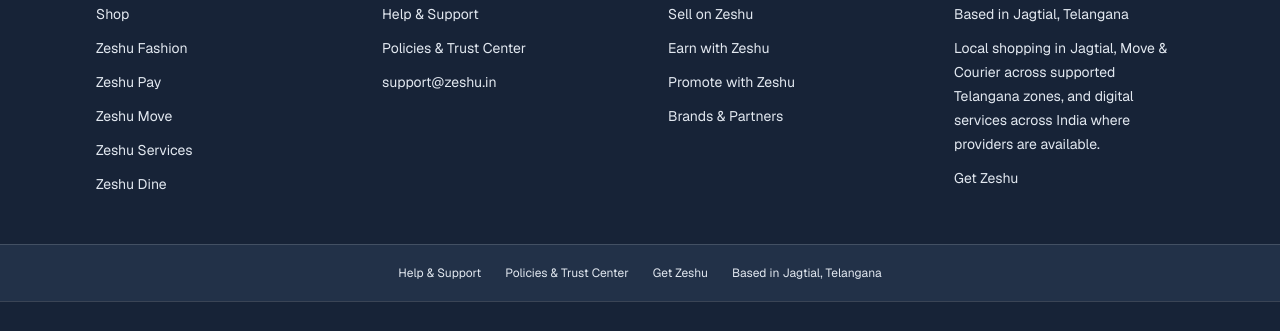
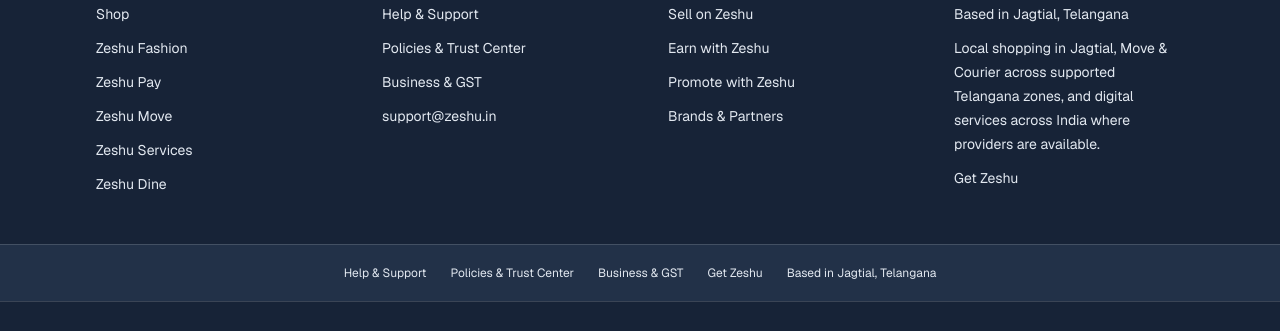
Before and after one commit to haseeb0127/zeshu-web, a Next.js app: page / in a window 1280 px wide. Shown: the part 2419-2750 px from the top of the page. Built offline with nearby package versions, Linux system fonts and the light colour scheme; no server answers; the database is empty.

Commit message:
Link registered GST business disclosures from mobile and desktop storefront footers

```diff
--- a/app/page.tsx
+++ b/app/page.tsx
@@ -3594,6 +3594,7 @@ export default function ZeshuSuperApp() {
           <div className="flex flex-wrap items-center justify-center gap-x-4 gap-y-2">
             <Link href="/help" className="font-semibold hover:underline">{t('Help & Support')}</Link>
             <Link href="/policies" className="font-semibold hover:underline">{t('Policies & Trust Center')}</Link>
+            <Link href="/business-details" className="font-semibold hover:underline">Business &amp; GST</Link>
             <Link href="/partners" className="font-semibold hover:underline">{t('Work with Zeshu')}</Link>
           </div>
           <p className="mt-3">© {new Date().getFullYear()} Zeshu · {t('Based in Jagtial, Telangana')}</p>
@@ -3613,6 +3614,7 @@ export default function ZeshuSuperApp() {
           <div className="min-w-0"><h2 className="mb-4 text-sm font-black text-white">{t('Customer Service')}</h2><nav aria-label="Customer Service" className="flex flex-col items-start gap-2.5 text-xs leading-5 sm:text-sm sm:leading-6">
             <Link href="/help" className="hover:underline">{t('Help & Support')}</Link>
             <Link href="/policies" className="hover:underline">{t('Policies & Trust Center')}</Link>
+            <Link href="/business-details" className="hover:underline">Business &amp; GST</Link>
             <a href="mailto:support@zeshu.in" className="break-all hover:underline">support@zeshu.in</a>
           </nav></div>
           <div className="min-w-0"><h2 className="mb-4 text-sm font-black text-white">{t('Work with Zeshu')}</h2><nav aria-label="Work with Zeshu" className="flex flex-col items-start gap-2.5 text-xs leading-5 sm:text-sm sm:leading-6">
@@ -3627,7 +3629,7 @@ export default function ZeshuSuperApp() {
             <Link href="/app" className="hover:underline">{t('Get Zeshu')}</Link>
           </div></div>
         </div>
-        <div className="border-t border-white/15 bg-[#223148] px-5 py-5 text-center text-xs text-slate-200"><div className="mx-auto flex max-w-6xl flex-wrap items-center justify-center gap-x-6 gap-y-2"><Link href="/help" className="hover:underline">{t('Help & Support')}</Link><Link href="/policies" className="hover:underline">{t('Policies & Trust Center')}</Link><Link href="/app" className="hover:underline">{t('Get Zeshu')}</Link><span>{t('Based in Jagtial, Telangana')}</span></div></div>
+        <div className="border-t border-white/15 bg-[#223148] px-5 py-5 text-center text-xs text-slate-200"><div className="mx-auto flex max-w-6xl flex-wrap items-center justify-center gap-x-6 gap-y-2"><Link href="/help" className="hover:underline">{t('Help & Support')}</Link><Link href="/policies" className="hover:underline">{t('Policies & Trust Center')}</Link><Link href="/business-details" className="hover:underline">Business &amp; GST</Link><Link href="/app" className="hover:underline">{t('Get Zeshu')}</Link><span>{t('Based in Jagtial, Telangana')}</span></div></div>
         <div className="border-t border-white/15 px-5 py-8 text-center text-xs leading-6 text-slate-300">
           <Link href="/" className="inline-flex items-center gap-2 text-base font-black tracking-wider text-white"><span className="grid h-8 w-8 place-items-center rounded-lg bg-[#087a55]">Z</span>ZESHU</Link>
           <p className="mt-3">© {new Date().getFullYear()} Zeshu · {t('Service availability varies by location and verified provider or seller coverage.')}</p>
```
